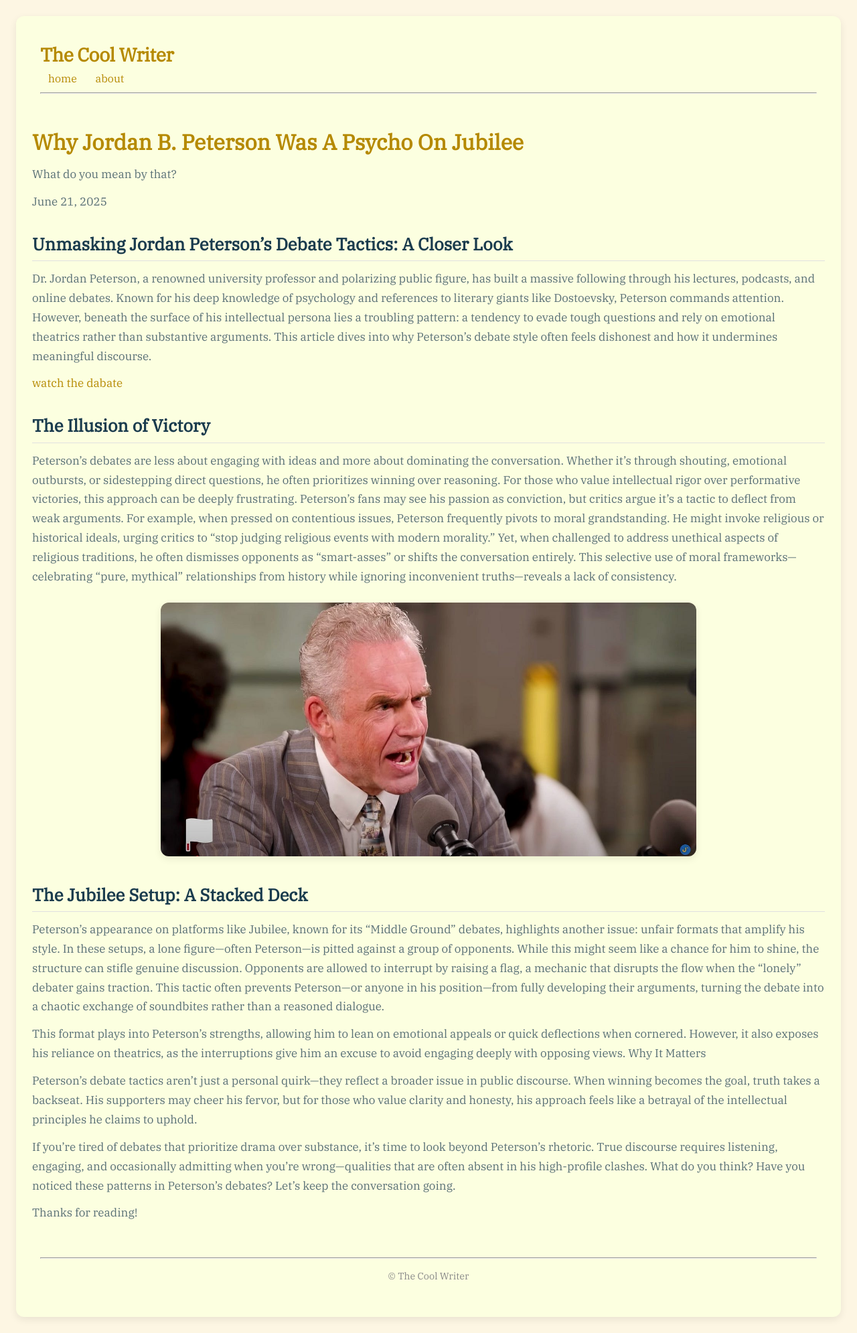
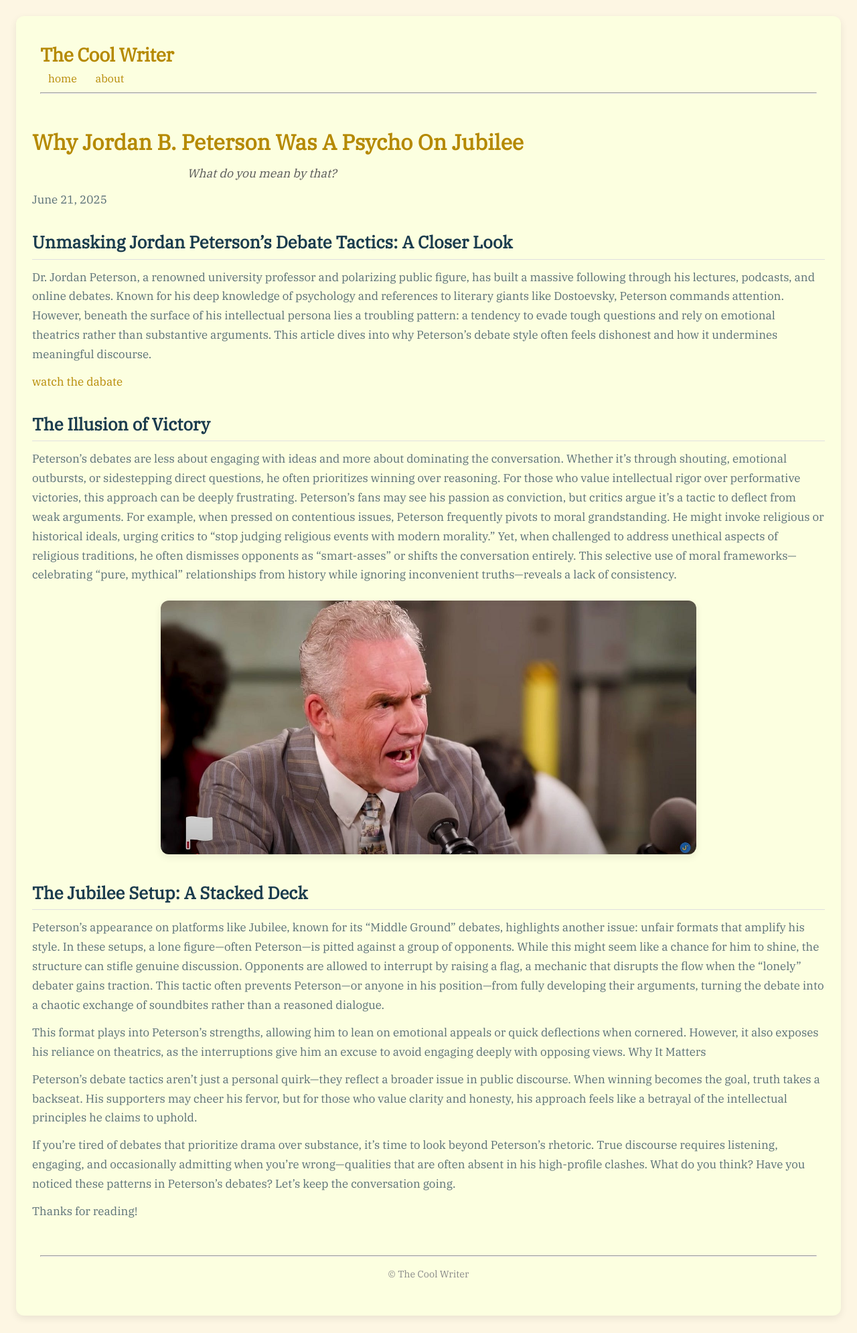
Before and after one commit to mahdikarimi1386339/mahdikarimi1386339.github.io, a Jekyll site: the page built from _posts/2025-06-21-Peterson-debate-evading.md, in a window 1280 px wide. Shown: the whole page at 67% size. Built offline with Jekyll 4.4.1, drawn with Linux system fonts in a browser that asks for light colours; some web fonts are replaced.

Commit message:
adding style for description

```diff
--- a/assets/css/style.css
+++ b/assets/css/style.css
@@ -76,7 +76,14 @@ header h1 {
 }
 
 .post-description {
-
+  font-size: 1.1rem;             /* Slightly smaller than body, but not tiny */
+  font-weight: 400;              /* Normal or light weight — avoid bold */
+  color: #555;                   /* Muted gray — not too dark, not too light */
+  line-height: 1.5;              /* Comfortable reading line height */
+  margin: 0.5rem 0 1.5rem 0;     /* Space above and more below to separate from content */
+  font-style: italic;            /* Optional: adds editorial/subtle tone */
+  max-width: 65ch;               /* Keeps line length readable */
+  text-align: center;            /* Optional: if title is centered */
 }
 
 footer {
```
